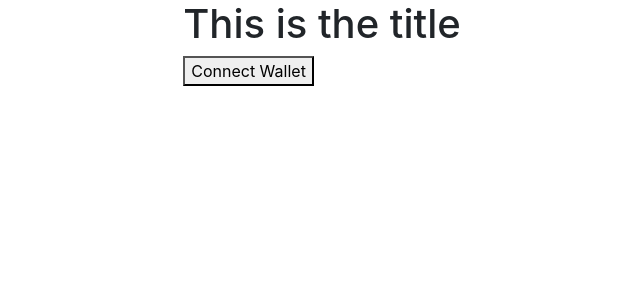
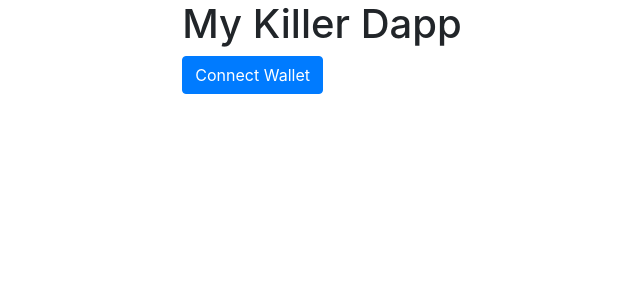
Before and after one commit to anader123/dapp-practice, a React (Create React App) app: page / in a window 1280 px wide. Shown: the top 300 px of the page, without its empty margins (318-958 px from the left). Built offline with nearby package versions, Linux system fonts and the light colour scheme.

Commit message:
created connect wallet component

```diff
--- a/src/App.css
+++ b/src/App.css
@@ -8,7 +8,3 @@ body {
   align-items: center;
   flex-direction: column;
 }
-
-button:focus {
-  outline: none;
-}
--- a/src/App.js
+++ b/src/App.js
@@ -1,13 +1,29 @@
-import React from 'react';
+import React, { useState } from 'react';
 import Dashboard from './Components/Dashboard';
+import ConnectWallet from './Components/ConnectWallet';
 import './App.css';
 import 'bootstrap/dist/css/bootstrap.min.css';
 
 function App() {
+  const [userAddress, setUserAddress ] = useState('0');
+  const [ web3, setWeb3 ] = useState({});
+  const [ walletConnected, setWalletConnected ] = useState(false);
+
   return (
     <div className="App">
-      <h1>This is the title</h1>
-      <Dashboard />
+      <h1>My Killer Dapp</h1>
+      {!walletConnected ?
+      <ConnectWallet
+        setWeb3={setWeb3}
+        setWalletConnected={setWalletConnected}
+        setUserAddress={setUserAddress}
+      />
+      :
+      <Dashboard
+        userAddress={userAddress}
+        web3={web3}
+      />
+      }
     </div>
   );
 }
--- /dev/null
+++ b/src/Components/ConnectWallet.js
@@ -0,0 +1,31 @@
+import React, { useState } from 'react';
+import { Button } from 'react-bootstrap';
+import Web3 from 'web3';
+
+export default function ConnectWallet(props) {
+  const { setWeb3 , setWalletConnected, setUserAddress } = props;
+
+  const connectWallet = async () => {
+    if(window.ethereum && window.web3) {
+      try {
+        const accounts = await window.ethereum.enable();
+        setUserAddress(accounts[0]);
+        let web3 = new Web3(window.web3.currentProvider);
+        setWeb3(web3);
+        setWalletConnected(true);
+      }
+      catch (err) {
+        console.error(err);
+      }
+    }
+    else {
+      window.alert('No Ethereum wallet detected');
+    }
+  }
+
+  return (
+    <div>
+      <Button onClick={connectWallet}>Connect Wallet</Button>
+    </div>
+  )
+}
--- a/src/Components/Dashboard.js
+++ b/src/Components/Dashboard.js
@@ -1,62 +1,32 @@
-import React, { useState } from 'react';
+import React, { useState, useEffect } from 'react';
 import { Card, Button } from 'react-bootstrap';
 import Web3 from 'web3';
 import TestContract from '../abis/TestContract.json'
 
-export default function Dashboard() {
-  const [ web3, setWeb3 ] = useState({});
-  const [ balance, setBalance ] = useState('0');
-  const [ address, setAddress ] = useState('0');
-  const [ tokenBalance, setTokenBalance ] = useState('0');
-  const [ walletConnected, setWalletConnected ] = useState(false);
+export default function Dashboard(props) {
+  const { userAddress, web3 } = props;
+  const [ ethBalance, setEthBalance ] = useState('0');
+  const contractAddress = '0xA06e59D76E668b1141F23F3a14767E9e550C21b5';
+  const assetSet = ['Bleep Token '];
 
-  const contractAddress = '0xA06e59D76E668b1141F23F3a14767E9e550C21b5';
-
-  const connectWallet = async () => {
-    if(window.ethereum && window.web3 ){
-      const accounts = await window.ethereum.enable();
-      const currentAddress = accounts[0];
-      setAddress(currentAddress);
-      setWalletConnected(true);
-      const provider = window.web3.currentProvider;
-      let newWeb3 = new Web3(provider);
-      getEthBalance(currentAddress, newWeb3);
-      setWeb3(newWeb3);
-      const contractInstance = new newWeb3.eth.Contract(TestContract.abi, contractAddress);
-      const newTokenBalance = await contractInstance.methods.name().call();
-      console.log(newTokenBalance)
-    }
-    else {
-      window.alert('No Ethereum Wallet Found');
-    }
+  const getEthBalance = async () => {
+    const weiEtherBalance = await web3.eth.getBalance(userAddress);
+    const newEthBalance = web3.utils.fromWei(weiEtherBalance);
+    setEthBalance(newEthBalance);
   }
 
-  const getEthBalance = async (userAddress, newWeb3) => {
-    try{
-      const weiBalance = await newWeb3.eth.getBalance(userAddress);
-      const ethBalance = newWeb3.utils.fromWei(weiBalance);
-      setBalance(ethBalance);
-    }
-    catch (err) {
-      console.error(err);
-    }
-  }
-
-  const assetSet = ['Bleep']
+  useEffect(() => {
+    getEthBalance();
+  }, [])
 
   return (
     <div>
-      {!walletConnected ?
-        <div>
-          <button onClick={connectWallet}>Connect Wallet</button>
-        </div>
-      :
-       <div className='dashboard-container'>
-        <h1>{`Wallet Address: ${address}`}</h1>
-        <h2>{`Eth Balance: ${balance} ETH`}</h2>
-        {assetSet.map(token => {
-          return (
-            <Card style={{ width: '18rem', margin: '1rem', border: '2px solid black' }}>
+      <div className='dashboard-container'>
+      <h2>{`Wallet Address: ${userAddress}`}</h2>
+      <h3>{`Eth Balance: ${ethBalance} ETH`}</h3>
+      {assetSet.map(token => {
+        return (
+          <Card style={{ width: '18rem', margin: '1rem', border: '2px solid black' }}>
               <Card.Img variant="top" src="https://external-content.duckduckgo.com/iu/?u=https%3A%2F%2Ftse1.mm.bing.net%2Fth%3Fid%3DOIP.iC78mg7jHzNvc7jJScInigAAAA%26pid%3DApi&f=1" />
               <Card.Body>
                 <Card.Title style={{outline: 'none'}}>{token}</Card.Title>
@@ -71,8 +41,7 @@ export default function Dashboard() {
             </Card>
           )
         })}
-       </div>
-      }
+        </div>
     </div>
   )
 }
```
Also changed, not shown: src/Components/Dash.js (added, +14 -0 lines), 1 other file (tests, documents, lock files or other folders).
